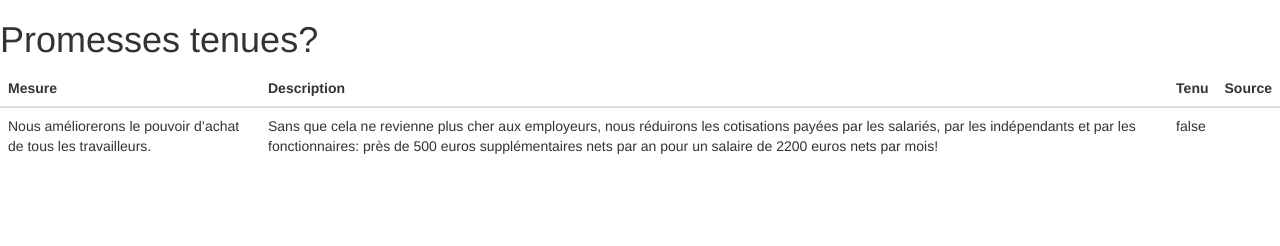
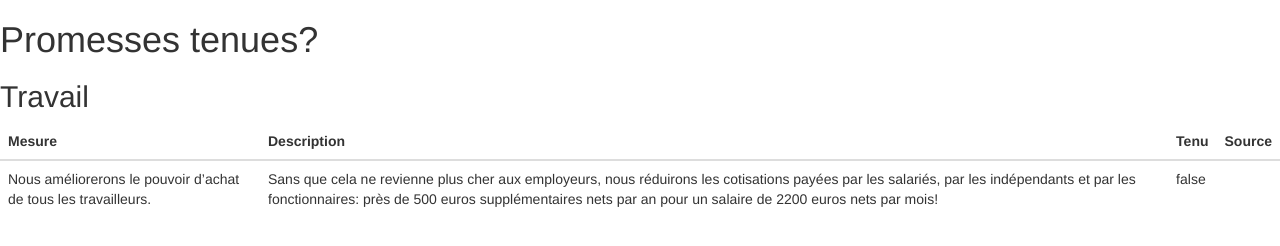
Before and after one commit to marc-bouvier-graveyard/programme-2017, a plain HTML site: page index.html in a window 1280 px wide. Drawn offline with nearby package versions, Linux system fonts and the light colour scheme.

Commit message:
Update index.html

```diff
--- a/index.html
+++ b/index.html
@@ -38,8 +38,8 @@
 	$.each(data.table,function(){thead+="<th>"+this+"</th>";});
 	thead+="</tr></thead>";
 	var tables = new Array();
-	$.each(data.data,function(){tables.push(toTable(this.mesures,thead));});
-	$.each(tables,function(){$("#content").append(this);});
+	$.each(data.data,function(){tables.push({"title":this.titre,"table":toTable(this.mesures,thead)});});
+	$.each(tables,function(){$("#content").append("<h2>"+this.title+"</h2>"+this.table);});
 
   }
 
```
